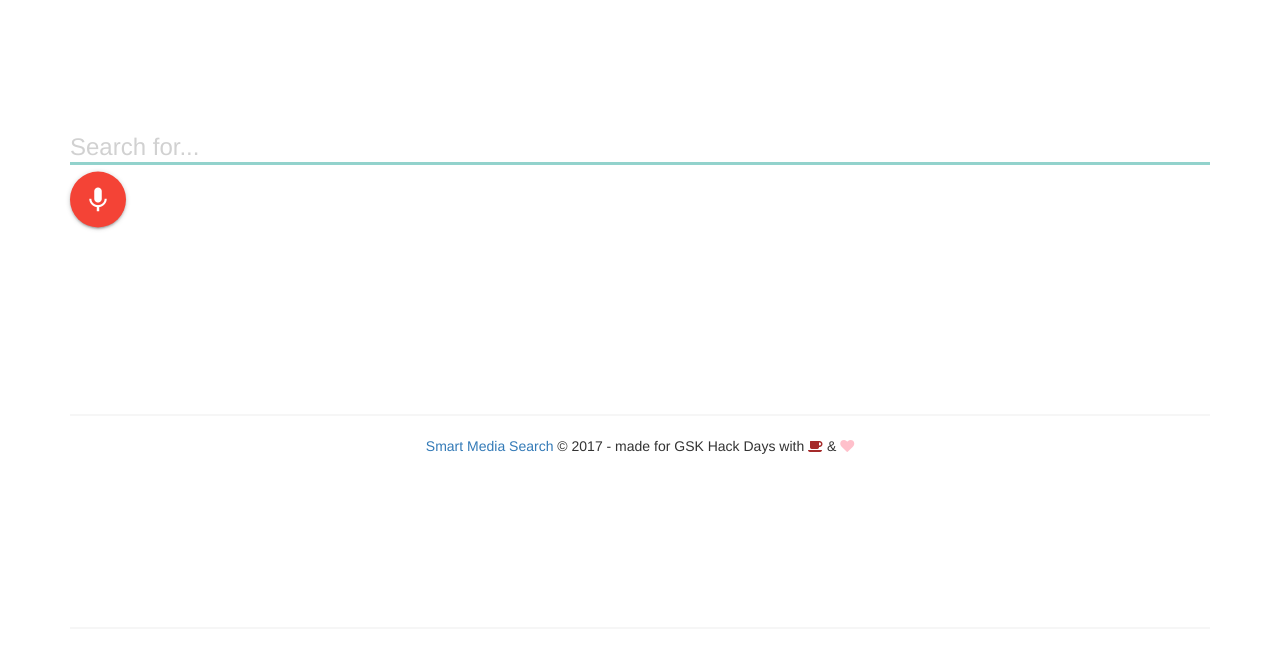
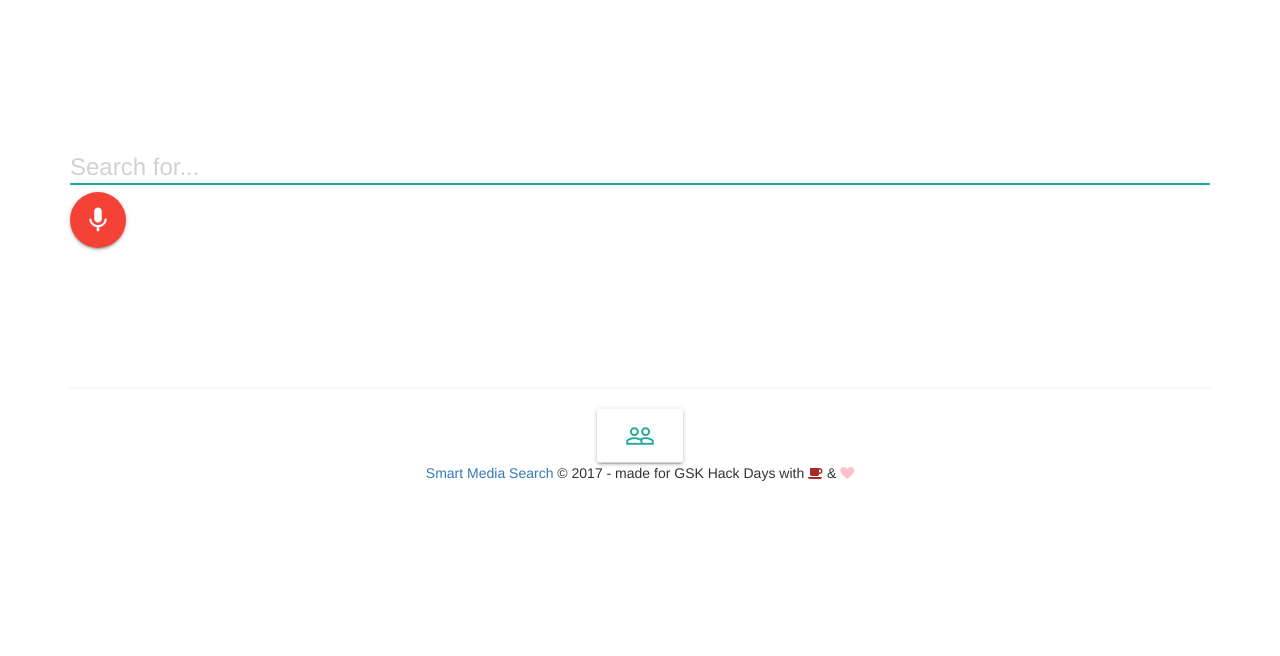
Before and after one commit to dnzengou/smartmediasearch_speaking, a plain HTML site: page index.html in a window 1280 px wide. Drawn offline with nearby package versions, Linux system fonts and the light colour scheme.

Commit message:
updated files

```diff
--- a/index.html
+++ b/index.html
@@ -105,35 +105,6 @@
                             </div>
                             <!--</div>-->
 
-                            <hr>
-
-                            <!-- Web Microsoftstream UI videos for text search in media -->
-                            <!--<div class="responsive">
-  <div class="gallery">
-					<div style='max-width: 640px'><div style='position: relative; padding-bottom: 56.25%; height: 0; overflow: hidden;'><iframe width="640" height="360" src="https://web.microsoftstream.com/embed/video/9e587746-865c-4e0c-bab4-0b2a7348e005?autoplay=false&showinfo=true" frameborder="0" allowfullscreen style='position: absolute; top: 0; left: 0; right: 0; bottom: 0; height: 100%; max-width: 100%;'></iframe></div></div>
-  </div>
-</div>
-
-
-<div class="responsive">
-  <div class="gallery">
-					<div style='max-width: 640px'><div style='position: relative; padding-bottom: 56.25%; height: 0; overflow: hidden;'><iframe width="640" height="360" src="https://web.microsoftstream.com/embed/video/d3d23276-62fa-448a-a763-bb698b4c0539?autoplay=false&showinfo=true" frameborder="0" allowfullscreen style='position: absolute; top: 0; left: 0; right: 0; bottom: 0; height: 100%; max-width: 100%;'></iframe></div></div>
-  </div>
-</div>
-
-
-<div class="responsive">
-  <div class="gallery">
-  <div style='max-width: 640px'><div style='position: relative; padding-bottom: 56.25%; height: 0; overflow: hidden;'><iframe width="640" height="360" src="https://web.microsoftstream.com/embed/video/ad6f1300-de71-4383-af47-5d6c5f3ea0b1?autoplay=false&showinfo=true" frameborder="0" allowfullscreen style='position: absolute; top: 0; left: 0; right: 0; bottom: 0; height: 100%; max-width: 100%;'></iframe></div></div>
-  </div>
-</div>
-
-<div class="responsive">
-  <div class="gallery"><div style='max-width: 640px'><div style='position: relative; padding-bottom: 56.25%; height: 0; overflow: hidden;'><iframe width="640" height="360" src="https://web.microsoftstream.com/embed/video/caf915a1-c544-43bf-b005-92572cc4362a?autoplay=false&showinfo=true" frameborder="0" allowfullscreen style='position: absolute; top: 0; left: 0; right: 0; bottom: 0; height: 100%; max-width: 100%;'></iframe></div></div>
-  </div>
-</div>-->
-                            <!-- End Web Microsoftstream UI videos for text search in media -->
-
                             <br>
 
                         </div>
@@ -143,6 +114,14 @@
             </div>
 
             <hr>
+
+            <div style="text-align:center;">
+                <div class="col s8 offset-s2">
+                    <a href="https://smartmediasearch-employees.azurewebsites.net/" class="waves-effect waves-light btn-large btn-outline" style="background-color:transparent; color:#26a69a">
+                        <i class="material-icons" style="font-size: 30px">people_outline</i>
+                    </a>
+                </div>
+            </div>
 
             <!-- Footer -->
             <footer id="footer">
```
